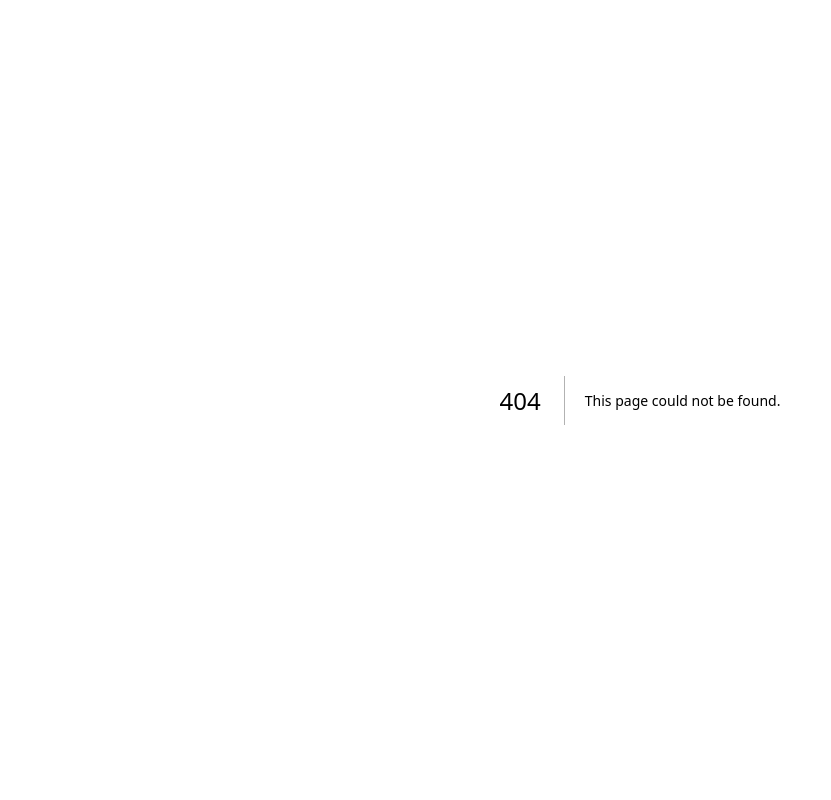
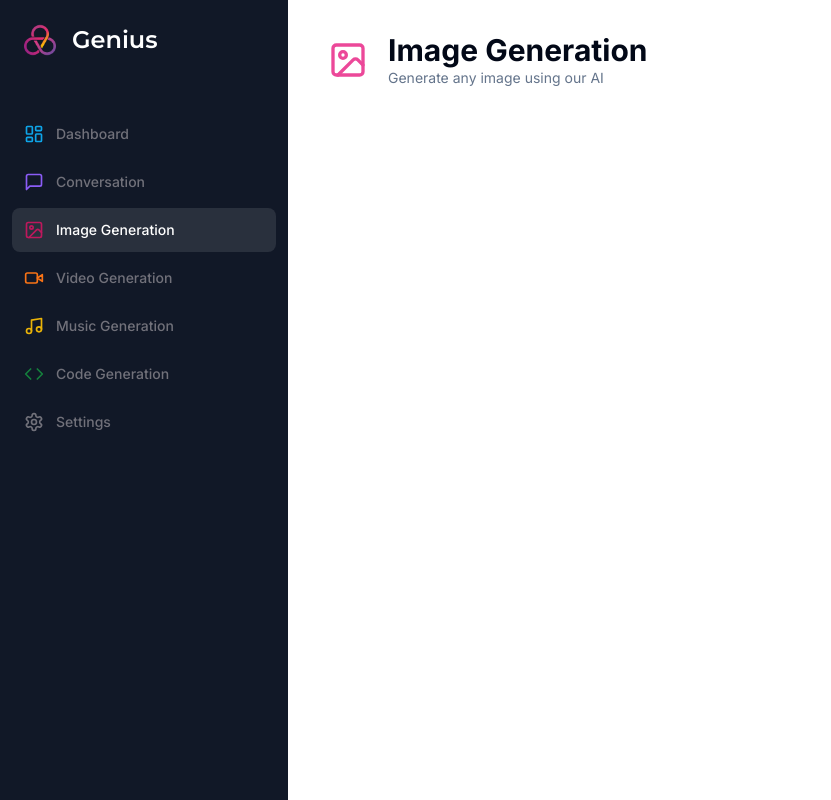
Before and after one commit to dakshinkarthik/ai-saas, a Next.js app: page /image in a window 1280 px wide. Before the commit this address had no page. Shown: the whole page, without its empty margins (0-831 px from the left). Built offline with nearby package versions, Linux system fonts and the light colour scheme.

Commit message:
Heading component added, and Shadcn-ui form installed.

```diff
--- /dev/null
+++ b/app/(dashboard)/(routes)/code/page.tsx
@@ -0,0 +1,18 @@
+import { Heading } from "@/components/heading";
+import { Code } from "lucide-react";
+
+const CodePage= () => {
+    return (
+        <div>
+            <Heading
+             title = "Code Generation"
+             description = "Generate code from our AI"
+             icon = {Code}
+             iconColor = "text-emerald-500"
+             bgColor = "text-emerald-500/10"
+             />
+        </div>
+    );
+}
+
+export default CodePage;
--- /dev/null
+++ b/app/(dashboard)/(routes)/conversation/page.tsx
@@ -0,0 +1,31 @@
+"use client";
+
+import * as z from "zod";
+import { MessageSquare } from "lucide-react";
+import { useForm } from "react-hook-form";
+
+import { Heading } from "@/components/heading";
+
+const ConversatioPage = () => {
+
+    const form = useForm({
+        defaultValues: {
+            prompt: ""
+        }
+    })
+    return (
+        <div>
+            <Heading
+             title = "Conversation"
+             description = "Talk to our AI model"
+             icon = {MessageSquare}
+             iconColor = "text-violet-500"
+             bgColor = "text-violet-500/10"/>
+            <div className="px-4 lg:px-8">
+
+            </div>
+        </div>
+    );
+}
+
+export default ConversatioPage;
--- /dev/null
+++ b/app/(dashboard)/(routes)/image/page.tsx
@@ -0,0 +1,18 @@
+import { Heading } from "@/components/heading";
+import { Image } from "lucide-react";
+
+const ImagePage = () => {
+    return (
+        <div>
+            <Heading
+             title = "Image Generation"
+             description = "Generate any image using our AI"
+             icon = {Image}
+             iconColor = "text-pink-500"
+             bgColor = "text-pink-500/10"
+             />
+        </div>
+    );
+}
+
+export default ImagePage;
--- /dev/null
+++ b/app/(dashboard)/(routes)/music/page.tsx
@@ -0,0 +1,17 @@
+import { Heading } from "@/components/heading";
+import { Music } from "lucide-react";
+
+const MusicPage = () => {
+    return (
+        <div>
+            <Heading
+             title = "Music Generation"
+             description = "Create music with our AI"
+             icon = {Music}
+             iconColor = "text-yellow-500"
+             bgColor = "text-yellow-500/10"/>
+        </div>
+    );
+}
+
+export default MusicPage;
--- /dev/null
+++ b/app/(dashboard)/(routes)/video/page.tsx
@@ -0,0 +1,18 @@
+import { Heading } from "@/components/heading";
+import { Video } from "lucide-react";
+
+const VideoPage = () => {
+    return (
+        <div>
+            <Heading
+             title = "Video Generation"
+             description = "Create any video with our AI"
+             icon = {Video}
+             iconColor = "text-orange-500"
+             bgColor = "text-orange-500/50"
+             />
+        </div>
+    );
+}
+
+export default VideoPage;
--- /dev/null
+++ b/components/heading.tsx
@@ -0,0 +1,36 @@
+import { cn } from "@/lib/utils";
+import { LucideIcon } from "lucide-react";
+
+interface HeadingProps {
+    title: string;
+    description: string;
+    icon: LucideIcon;
+    iconColor?: string;
+    bgColor?: string;
+}
+
+export const Heading = ({
+    title,
+    description,
+    icon: Icon,
+    iconColor,
+    bgColor
+}: HeadingProps) => {
+    return (
+        <>
+          <div className="px-4 lg:px-8 flex items-center gap-x-3 mb-8">
+            <div className={cn("p-2 w-fit rounded-md", bgColor)}>
+                <Icon className={cn("w-10 h-10", iconColor)} />
+            </div>
+            <div>
+                <h2 className="text-3xl font-bold">
+                    {title}
+                </h2>
+                <p className="text-sm text-muted-foreground">
+                    {description}
+                </p>
+            </div>
+          </div>
+        </>
+    );
+}
--- /dev/null
+++ b/components/ui/form.tsx
@@ -0,0 +1,176 @@
+import * as React from "react"
+import * as LabelPrimitive from "@radix-ui/react-label"
+import { Slot } from "@radix-ui/react-slot"
+import {
+  Controller,
+  ControllerProps,
+  FieldPath,
+  FieldValues,
+  FormProvider,
+  useFormContext,
+} from "react-hook-form"
+
+import { cn } from "@/lib/utils"
+import { Label } from "@/components/ui/label"
+
+const Form = FormProvider
+
+type FormFieldContextValue<
+  TFieldValues extends FieldValues = FieldValues,
+  TName extends FieldPath<TFieldValues> = FieldPath<TFieldValues>
+> = {
+  name: TName
+}
+
+const FormFieldContext = React.createContext<FormFieldContextValue>(
+  {} as FormFieldContextValue
+)
+
+const FormField = <
+  TFieldValues extends FieldValues = FieldValues,
+  TName extends FieldPath<TFieldValues> = FieldPath<TFieldValues>
+>({
+  ...props
+}: ControllerProps<TFieldValues, TName>) => {
+  return (
+    <FormFieldContext.Provider value={{ name: props.name }}>
+      <Controller {...props} />
+    </FormFieldContext.Provider>
+  )
+}
+
+const useFormField = () => {
+  const fieldContext = React.useContext(FormFieldContext)
+  const itemContext = React.useContext(FormItemContext)
+  const { getFieldState, formState } = useFormContext()
+
+  const fieldState = getFieldState(fieldContext.name, formState)
+
+  if (!fieldContext) {
+    throw new Error("useFormField should be used within <FormField>")
+  }
+
+  const { id } = itemContext
+
+  return {
+    id,
+    name: fieldContext.name,
+    formItemId: `${id}-form-item`,
+    formDescriptionId: `${id}-form-item-description`,
+    formMessageId: `${id}-form-item-message`,
+    ...fieldState,
+  }
+}
+
+type FormItemContextValue = {
+  id: string
+}
+
+const FormItemContext = React.createContext<FormItemContextValue>(
+  {} as FormItemContextValue
+)
+
+const FormItem = React.forwardRef<
+  HTMLDivElement,
+  React.HTMLAttributes<HTMLDivElement>
+>(({ className, ...props }, ref) => {
+  const id = React.useId()
+
+  return (
+    <FormItemContext.Provider value={{ id }}>
+      <div ref={ref} className={cn("space-y-2", className)} {...props} />
+    </FormItemContext.Provider>
+  )
+})
+FormItem.displayName = "FormItem"
+
+const FormLabel = React.forwardRef<
+  React.ElementRef<typeof LabelPrimitive.Root>,
+  React.ComponentPropsWithoutRef<typeof LabelPrimitive.Root>
+>(({ className, ...props }, ref) => {
+  const { error, formItemId } = useFormField()
+
+  return (
+    <Label
+      ref={ref}
+      className={cn(error && "text-destructive", className)}
+      htmlFor={formItemId}
+      {...props}
+    />
+  )
+})
+FormLabel.displayName = "FormLabel"
+
+const FormControl = React.forwardRef<
+  React.ElementRef<typeof Slot>,
+  React.ComponentPropsWithoutRef<typeof Slot>
+>(({ ...props }, ref) => {
+  const { error, formItemId, formDescriptionId, formMessageId } = useFormField()
+
+  return (
+    <Slot
+      ref={ref}
+      id={formItemId}
+      aria-describedby={
+        !error
+          ? `${formDescriptionId}`
+          : `${formDescriptionId} ${formMessageId}`
+      }
+      aria-invalid={!!error}
+      {...props}
+    />
+  )
+})
+FormControl.displayName = "FormControl"
+
+const FormDescription = React.forwardRef<
+  HTMLParagraphElement,
+  React.HTMLAttributes<HTMLParagraphElement>
+>(({ className, ...props }, ref) => {
+  const { formDescriptionId } = useFormField()
+
+  return (
+    <p
+      ref={ref}
+      id={formDescriptionId}
+      className={cn("text-sm text-muted-foreground", className)}
+      {...props}
+    />
+  )
+})
+FormDescription.displayName = "FormDescription"
+
+const FormMessage = React.forwardRef<
+  HTMLParagraphElement,
+  React.HTMLAttributes<HTMLParagraphElement>
+>(({ className, children, ...props }, ref) => {
+  const { error, formMessageId } = useFormField()
+  const body = error ? String(error?.message) : children
+
+  if (!body) {
+    return null
+  }
+
+  return (
+    <p
+      ref={ref}
+      id={formMessageId}
+      className={cn("text-sm font-medium text-destructive", className)}
+      {...props}
+    >
+      {body}
+    </p>
+  )
+})
+FormMessage.displayName = "FormMessage"
+
+export {
+  useFormField,
+  Form,
+  FormItem,
+  FormLabel,
+  FormControl,
+  FormDescription,
+  FormMessage,
+  FormField,
+}
--- /dev/null
+++ b/components/ui/label.tsx
@@ -0,0 +1,26 @@
+"use client"
+
+import * as React from "react"
+import * as LabelPrimitive from "@radix-ui/react-label"
+import { cva, type VariantProps } from "class-variance-authority"
+
+import { cn } from "@/lib/utils"
+
+const labelVariants = cva(
+  "text-sm font-medium leading-none peer-disabled:cursor-not-allowed peer-disabled:opacity-70"
+)
+
+const Label = React.forwardRef<
+  React.ElementRef<typeof LabelPrimitive.Root>,
+  React.ComponentPropsWithoutRef<typeof LabelPrimitive.Root> &
+    VariantProps<typeof labelVariants>
+>(({ className, ...props }, ref) => (
+  <LabelPrimitive.Root
+    ref={ref}
+    className={cn(labelVariants(), className)}
+    {...props}
+  />
+))
+Label.displayName = LabelPrimitive.Root.displayName
+
+export { Label }
--- a/package.json
+++ b/package.json
@@ -10,7 +10,9 @@
   },
   "dependencies": {
     "@clerk/nextjs": "^4.27.1",
+    "@hookform/resolvers": "^3.3.2",
     "@radix-ui/react-dialog": "^1.0.5",
+    "@radix-ui/react-label": "^2.0.2",
     "@radix-ui/react-slot": "^1.0.2",
     "class-variance-authority": "^0.7.0",
     "clsx": "^2.0.0",
@@ -18,8 +20,10 @@
     "next": "14.0.2",
     "react": "^18",
     "react-dom": "^18",
+    "react-hook-form": "^7.48.2",
     "tailwind-merge": "^2.0.0",
-    "tailwindcss-animate": "^1.0.7"
+    "tailwindcss-animate": "^1.0.7",
+    "zod": "^3.22.4"
   },
   "devDependencies": {
     "@types/node": "^20",
```
Also changed, not shown: 1 other file (tests, documents, lock files or other folders).
